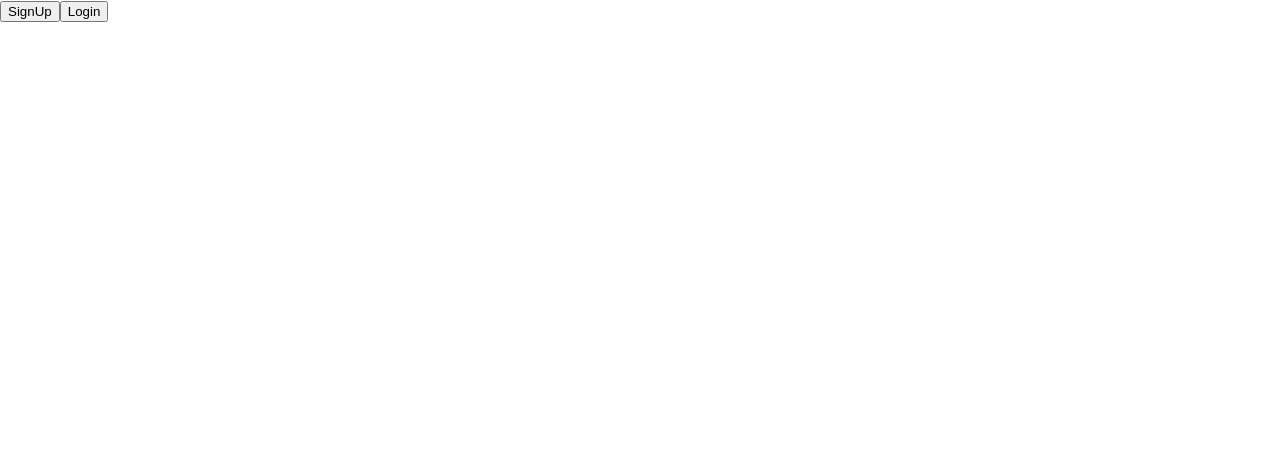
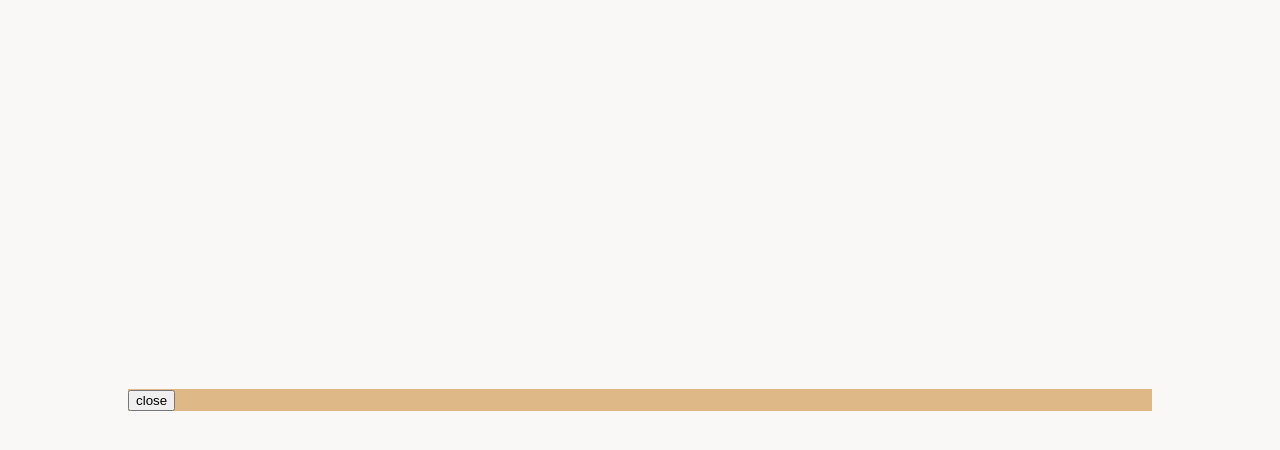
Before and after one commit to pesto-students/remote-exercises-chanchalupadhyay, a React (Create React App) app in the folder react-exercises/modal-react/: page / in a window 1280 px wide. Both pictures are taken after a click on the button "SignUp". Shown: the top 450 px of the page. Built offline with nearby package versions, Linux system fonts and the light colour scheme.

Commit message:
Design part is almost done

```diff
--- a/react-exercises/modal-react/src/App.js
+++ b/react-exercises/modal-react/src/App.js
@@ -1,26 +1,31 @@
 import React from "react";
 import "./App.css";
+import LoginModal from "./component/LoginModal";
+import SignUpModal from "./component/SignUpModal";
 
 class App extends React.Component {
   state = {
-    showSignUpModal: false,
-    showLoginModal: false,
+    statusOfSignUpModal: false,
+    statusOfLoginModal: false,
   };
 
   openSignUpModal = () => {
     console.log("signUp");
-    this.setState({ showSignUpModal: true });
+    this.setState({ statusOfSignUpModal: true });
   };
   openLoginModal = () => {
     console.log("Login");
 
-    this.setState({ showSignUpModal: true });
+    this.setState({ statusOfLoginModal: true });
   };
   render() {
     return (
       <div>
         <button onClick={this.openSignUpModal}>SignUp</button>
         <button onClick={this.openLoginModal}>Login</button>
+
+        <LoginModal status={this.state.statusOfLoginModal}></LoginModal>
+        <SignUpModal status={this.state.statusOfSignUpModal}></SignUpModal>
       </div>
     );
   }
--- a/react-exercises/modal-react/src/component/LoginModal.jsx
+++ b/react-exercises/modal-react/src/component/LoginModal.jsx
@@ -0,0 +1,18 @@
+import React from "react";
+import "./modal.css";
+
+function LoginModal({ status }) {
+  console.log(status);
+  console.log("loginModal");
+  const showHideModal = status
+    ? "modal-container display-block"
+    : "modal-container display-none";
+  return (
+    <div className={showHideModal}>
+      <div className="main - modal">
+        <button>close</button>
+      </div>
+    </div>
+  );
+}
+export default LoginModal;
--- a/react-exercises/modal-react/src/component/SignUpModal.jsx
+++ b/react-exercises/modal-react/src/component/SignUpModal.jsx
@@ -0,0 +1,16 @@
+import React from "react";
+import "./modal.css";
+
+function SignUpModal({ status }) {
+  const showHideModal = status
+    ? "modal-container display-block"
+    : "modal-container display-none";
+  return (
+    <div className={showHideModal}>
+      <div className="main-modal">
+        <button>close</button>
+      </div>
+    </div>
+  );
+}
+export default SignUpModal;
--- /dev/null
+++ b/react-exercises/modal-react/src/component/modal.css
@@ -0,0 +1,24 @@
+.modal-container {
+  position: fixed;
+  top: 0;
+  left: 0;
+  width: 100%;
+  height: 100%;
+  background-color: rgb(250, 248, 246);
+}
+.main-modal {
+  /* border: 1px solid black; */
+  position: fixed;
+  background-color: burlywood;
+  width: 80%;
+  height: auto;
+  top: 50%;
+  left: 50%;
+  transform: translate(-50%, -50%);
+}
+.display-block {
+  display: block;
+}
+.display-none {
+  display: none;
+}
```
